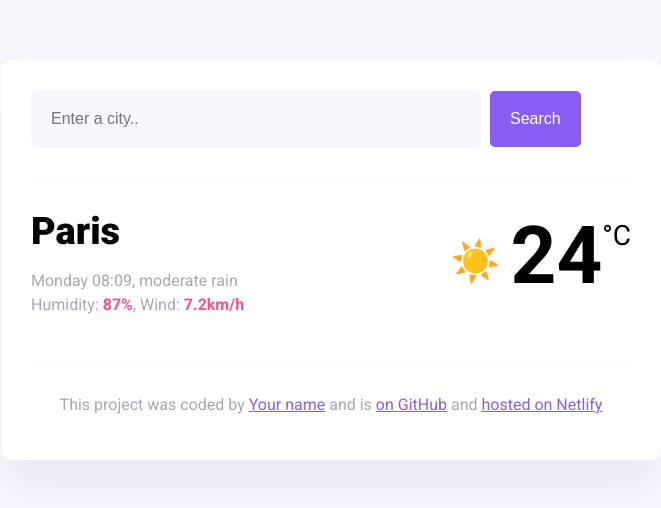
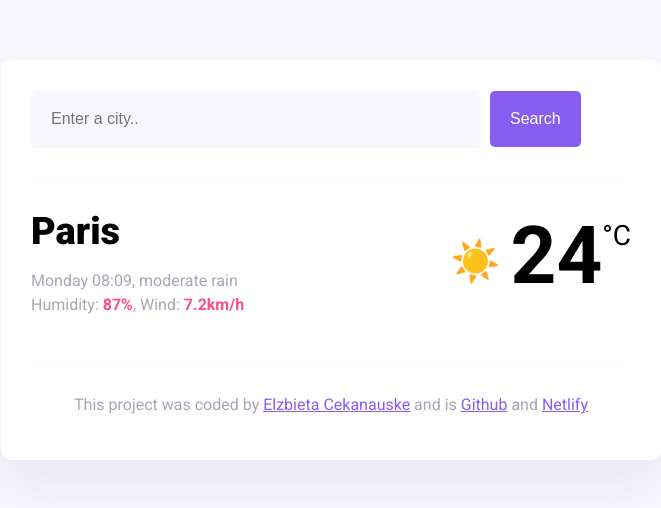
Before and after one commit to Padaras/ops-challenge, a website built with Parcel: page index.html in a window 1280 px wide. Shown: the whole page, without its empty margins (309-970 px from the left). Built offline with nearby package versions, Linux system fonts and the light colour scheme.

Commit message:
added links

```diff
--- a/index.html
+++ b/index.html
@@ -47,9 +47,10 @@
       <footer>
         <p>
           This project was coded by
-          <a href="#" target="_blank">Your name</a> and is
-          <a href="#" target="_blank"> on GitHub</a> and
-          <a href="#" target="_blank">hosted on Netlify</a>
+          <a href="#" target="_blank">Elzbieta Cekanauske</a> and is
+          <a href="https://github.com/Padaras/ops-challenge">Github</a> and
+          <a href="https://664b00e5da79e87889b95f27--my-first-github-hosting.netlify.app">Netlify</a>
+
         </p>
       </footer>
     </div>
```
